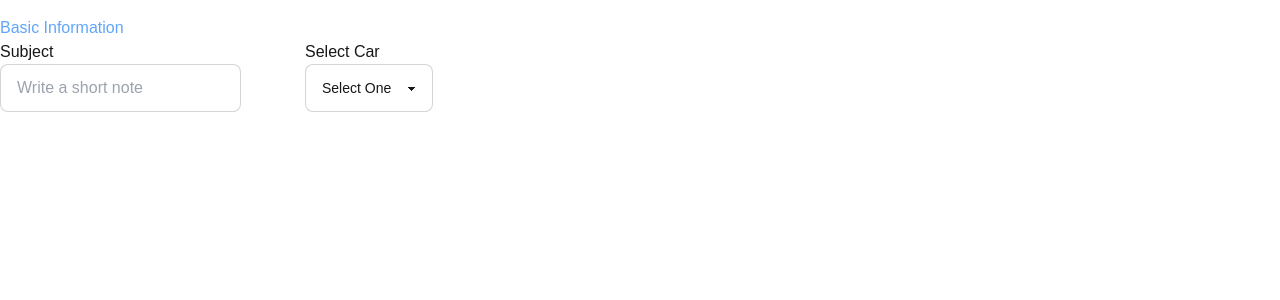
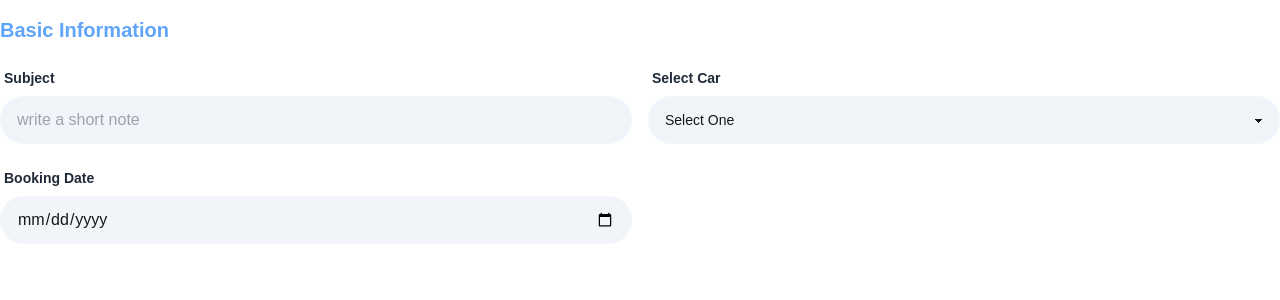
Before and after one commit to Islam-Shamim/Assignment-Wafi, a Next.js app: page /info in a window 1280 px wide. Shown: the top 300 px of the page. Built offline with nearby package versions, Linux system fonts and the light colour scheme.

Commit message:
create form

```diff
--- a/src/app/(Booking)/booking/page.js
+++ b/src/app/(Booking)/booking/page.js
@@ -4,7 +4,7 @@ import Info from '../info/page'
 
 export default function Booking() {
   return (
-    <div className='mx-4 py-2'>
+    <div className='mx-4 py-2 px-4'>
       <CarNav/>
       <hr></hr>
       <Info></Info>
--- a/src/app/(Booking)/info/page.js
+++ b/src/app/(Booking)/info/page.js
@@ -3,27 +3,33 @@ import React from 'react'
 export default function Info() {
     return (
         <div className='my-4'>
-            <h1 className='text-blue-400'>Basic Information</h1>
+            <h1 className='text-blue-400 text-xl font-semibold my-4'>Basic Information</h1>
             <form>
-                <div className='flex space-x-16'>
-                    <div className='block'>
-                        <label>
-                            <span>Subject</span>
-                        </label><br />
-                        <input type="text" placeholder="Write a short note" className="input input-bordered" required />
+                <div className='grid grid-cols-1 md:grid-cols-2 gap-4'>
+                    <div className="form-control ">
+                        <label className="label">
+                            <span className="label-text font-semibold">Subject</span>
+                        </label>
+                        <input type="text" placeholder="write a short note" className="input bg-slate-100 rounded-full" required />
                     </div>
-                    <div className='block'>
-                        <label>
-                            <span>Select Car</span>
-                        </label><br />
-                        <select className="select select-bordered">
-                            <option disabled selected>Select One</option>
-                            <option>Toyota</option>
-                            <option>BMW</option>
-                            <option>Jaguar</option>
-                            <option>Ferrari</option>
-                            <option>Audi</option>
+                    <div className="form-control">
+                        <label className="label">
+                            <span className="label-text font-semibold">Select Car</span>
+                        </label>
+                        <select className="select bg-slate-100 rounded-full">
+                            <option value='Select One' disabled selected>Select One</option>
+                            <option value='toyota'>Toyota</option>
+                            <option value='bmw'>BMW</option>
+                            <option value='jaguar'>Jaguar</option>
+                            <option value='ferrari'>Ferrari</option>
+                            <option value='audi'>Audi</option>
                         </select>
+                    </div>
+                    <div className="form-control ">
+                        <label className="label">
+                            <span className="label-text font-semibold">Booking Date</span>
+                        </label>
+                        <input type="date" placeholder="Enter a date" className="input bg-slate-100 rounded-full" required />
                     </div>
                 </div>
             </form>
```
